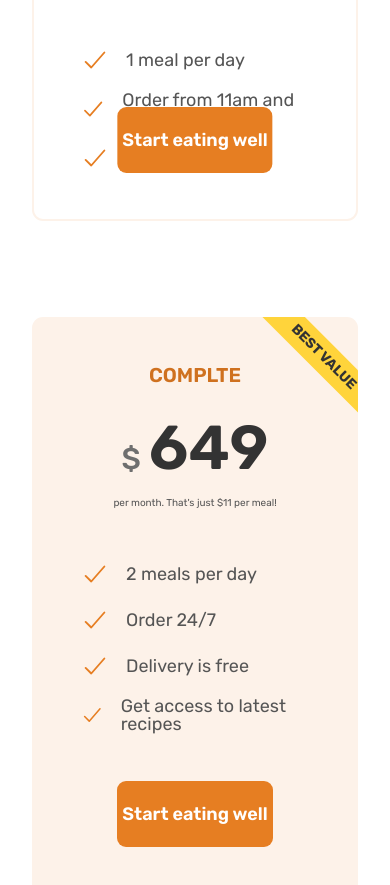
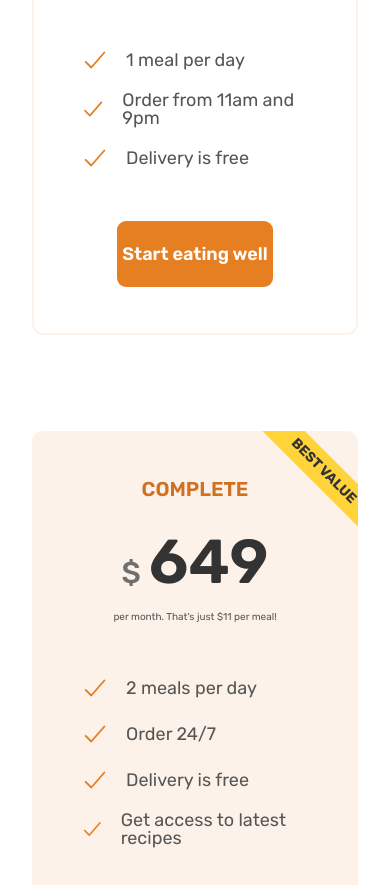
Before and after one commit to symoun/omnifood-jonas, a plain HTML site: page index.html in a window 390 px wide. Shown: the part 8540-9425 px from the top of the page. Drawn offline with nearby package versions, Linux system fonts and the light colour scheme; a web font is replaced by a local one.

Commit message:
Section 9 of omnifood is next

```diff
--- a/css/queries.css
+++ b/css/queries.css
@@ -211,4 +211,8 @@
     height: 32rem;
     grid-row: 1;
   }
+  .margin-top-auto {
+    position: relative;
+    bottom: 0;
+  }
 }
--- a/index.html
+++ b/index.html
@@ -437,7 +437,7 @@
           </div>
           <div class="pricing-plan pricing-plan--complete margin-bottom-md">
             <header class="plan-header">
-              <p class="plan-name">Complte</p>
+              <p class="plan-name">Complete</p>
               <p class="plan-price"><span>$</span>649</p>
               <p class="plan-text">per month. That's just $11 per meal!</p>
             </header>
```
